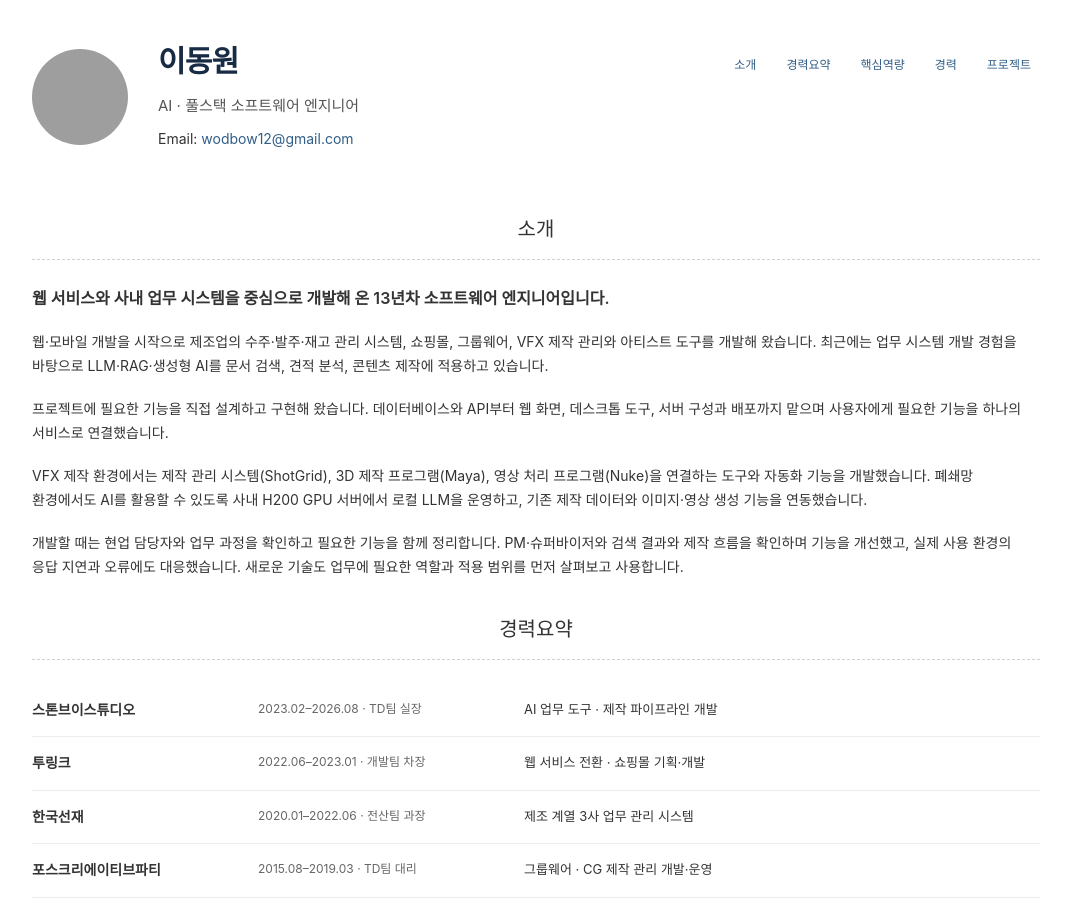
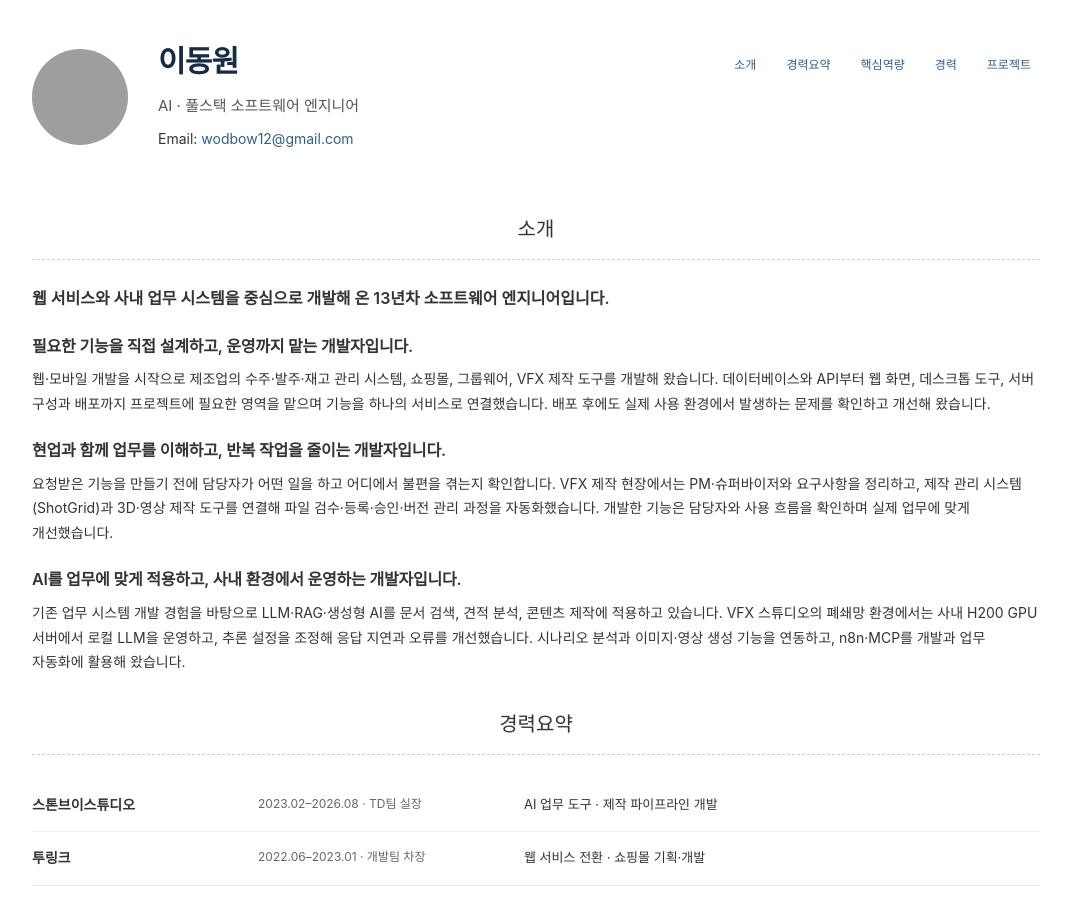
Before and after one commit to wodbow12/wodbow12.github.io, a Jekyll site: the page index.html, which Jekyll copies as it is, in a window 1280 px wide and 900 px high, cut to the strip 0-900 px from the top of the window. Shown: the whole strip, without its empty margins (104-1175 px from the left). Built offline with Jekyll 4.4.1, drawn with Linux system fonts in a browser that asks for light colours; grey boxes are pictures that could not be loaded.

Commit message:
Organize introduction into three developer identity headings

```diff
--- a/index.html
+++ b/index.html
@@ -11,10 +11,12 @@ gtag("config", "G-DTVV8629HC");
 <body><main><header><div class="identity"><img class="profile-photo" src="assets/images/dongwon-profile.png" alt="이동원 증명사진" width="96" height="96"><div><h1>이동원</h1><p class="role">AI · 풀스택 소프트웨어 엔지니어</p><p class="email">Email: <a href="mailto:wodbow12@gmail.com">wodbow12@gmail.com</a></p></div></div><div class="contact"><nav aria-label="이력서 섹션"><a href="#about">소개</a><a href="#summary">경력요약</a><a href="#competencies">핵심역량</a><a href="#experience">경력</a><a href="#projects">프로젝트</a></nav></div></header>
 <section aria-labelledby="about"><h2 class="section-title" id="about">소개</h2><div class="about-layout"><div class="intro-copy">
 <p class="intro-lead"><strong>웹 서비스와 사내 업무 시스템을 중심으로 개발해 온 13년차 소프트웨어 엔지니어입니다.</strong></p>
-<p>웹·모바일 개발을 시작으로 제조업의 수주·발주·재고 관리 시스템, 쇼핑몰, 그룹웨어, VFX 제작 관리와 아티스트 도구를 개발해 왔습니다. 최근에는 업무 시스템 개발 경험을 바탕으로 LLM·RAG·생성형 AI를 문서 검색, 견적 분석, 콘텐츠 제작에 적용하고 있습니다.</p>
-<p>프로젝트에 필요한 기능을 직접 설계하고 구현해 왔습니다. 데이터베이스와 API부터 웹 화면, 데스크톱 도구, 서버 구성과 배포까지 맡으며 사용자에게 필요한 기능을 하나의 서비스로 연결했습니다.</p>
-<p>VFX 제작 환경에서는 제작 관리 시스템(ShotGrid), 3D 제작 프로그램(Maya), 영상 처리 프로그램(Nuke)을 연결하는 도구와 자동화 기능을 개발했습니다. 폐쇄망 환경에서도 AI를 활용할 수 있도록 사내 H200 GPU 서버에서 로컬 LLM을 운영하고, 기존 제작 데이터와 이미지·영상 생성 기능을 연동했습니다.</p>
-<p>개발할 때는 현업 담당자와 업무 과정을 확인하고 필요한 기능을 함께 정리합니다. PM·슈퍼바이저와 검색 결과와 제작 흐름을 확인하며 기능을 개선했고, 실제 사용 환경의 응답 지연과 오류에도 대응했습니다. 새로운 기술도 업무에 필요한 역할과 적용 범위를 먼저 살펴보고 사용합니다.</p>
+<div class="intro-topic"><h3>필요한 기능을 직접 설계하고, 운영까지 맡는 개발자입니다.</h3>
+<p>웹·모바일 개발을 시작으로 제조업의 수주·발주·재고 관리 시스템, 쇼핑몰, 그룹웨어, VFX 제작 도구를 개발해 왔습니다. 데이터베이스와 API부터 웹 화면, 데스크톱 도구, 서버 구성과 배포까지 프로젝트에 필요한 영역을 맡으며 기능을 하나의 서비스로 연결했습니다. 배포 후에도 실제 사용 환경에서 발생하는 문제를 확인하고 개선해 왔습니다.</p></div>
+<div class="intro-topic"><h3>현업과 함께 업무를 이해하고, 반복 작업을 줄이는 개발자입니다.</h3>
+<p>요청받은 기능을 만들기 전에 담당자가 어떤 일을 하고 어디에서 불편을 겪는지 확인합니다. VFX 제작 현장에서는 PM·슈퍼바이저와 요구사항을 정리하고, 제작 관리 시스템(ShotGrid)과 3D·영상 제작 도구를 연결해 파일 검수·등록·승인·버전 관리 과정을 자동화했습니다. 개발한 기능은 담당자와 사용 흐름을 확인하며 실제 업무에 맞게 개선했습니다.</p></div>
+<div class="intro-topic"><h3>AI를 업무에 맞게 적용하고, 사내 환경에서 운영하는 개발자입니다.</h3>
+<p>기존 업무 시스템 개발 경험을 바탕으로 LLM·RAG·생성형 AI를 문서 검색, 견적 분석, 콘텐츠 제작에 적용하고 있습니다. VFX 스튜디오의 폐쇄망 환경에서는 사내 H200 GPU 서버에서 로컬 LLM을 운영하고, 추론 설정을 조정해 응답 지연과 오류를 개선했습니다. 시나리오 분석과 이미지·영상 생성 기능을 연동하고, n8n·MCP를 개발과 업무 자동화에 활용해 왔습니다.</p></div>
 </div></div></section>
 <section aria-labelledby="summary"><h2 class="section-title" id="summary">경력요약</h2><div class="summary-row"><strong>스톤브이스튜디오</strong><span>2023.02–2026.08 · TD팀 실장</span><p>AI 업무 도구 · 제작 파이프라인 개발</p></div>
 <div class="summary-row"><strong>투링크</strong><span>2022.06–2023.01 · 개발팀 차장</span><p>웹 서비스 전환 · 쇼핑몰 기획·개발</p></div>
```
